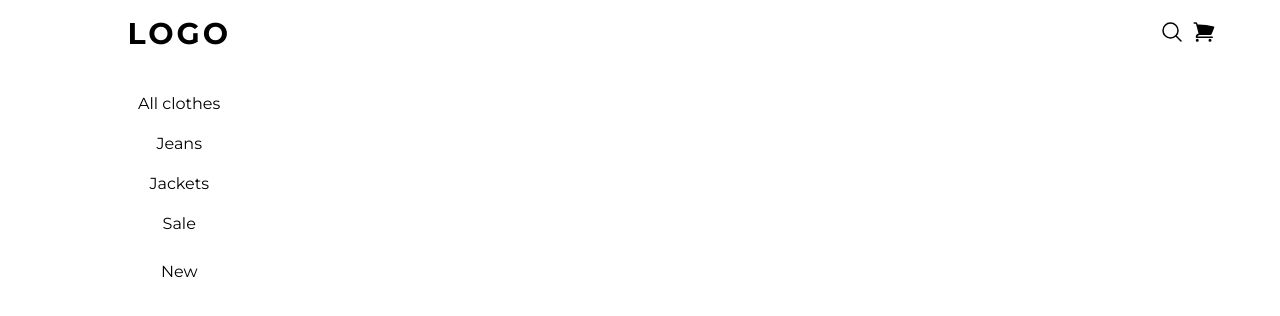
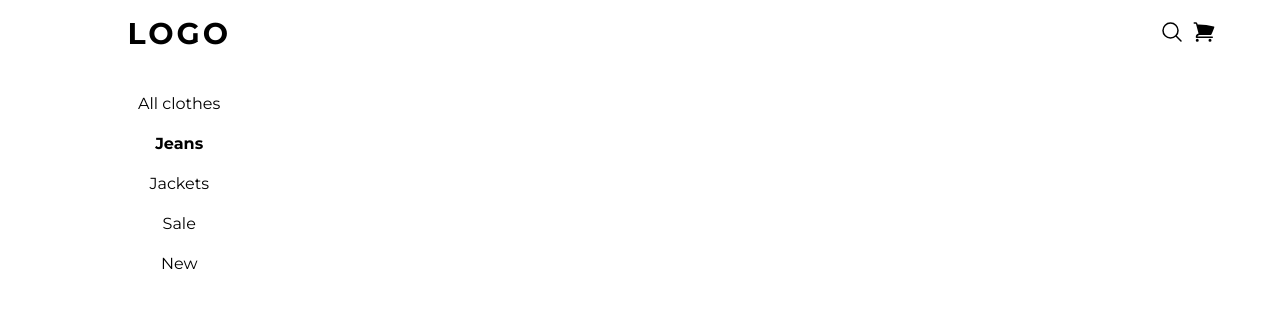
Before and after one commit to bluin4308/finalProject, a React (Create React App) app: page /jeans in a window 1280 px wide. Shown: the top 316 px of the page. Built offline with nearby package versions, Linux system fonts and the light colour scheme.

Commit message:
fix: active link effect

```diff
--- a/src/pages/components/Navigation/index.jsx
+++ b/src/pages/components/Navigation/index.jsx
@@ -12,54 +12,60 @@ const Navigation = () => {
       <div className="mt-8 flex flex-col">
         <NavLink
           to="all"
-          className={
-            "my-2 transition hover:font-bold " +
-            (({ isActive }) => (isActive ? "font-bold" : " "))
+          className={({ isActive }) =>
+            isActive
+              ? "my-2 font-bold transition hover:font-bold"
+              : " my-2 transition hover:font-bold"
           }
         >
           All clothes
         </NavLink>
         <NavLink
           to="jeans"
-          className={
-            "my-2 transition hover:font-bold " +
-            (({ isActive }) => (isActive ? "font-bold" : " "))
+          className={({ isActive }) =>
+            isActive
+              ? "my-2 font-bold transition hover:font-bold"
+              : " my-2 transition hover:font-bold"
           }
         >
           Jeans
         </NavLink>
         <NavLink
           to="jackets"
-          className={
-            "my-2 transition hover:font-bold " +
-            (({ isActive }) => (isActive ? "font-bold" : " "))
+          className={({ isActive }) =>
+            isActive
+              ? "my-2 font-bold transition hover:font-bold"
+              : " my-2 transition hover:font-bold"
           }
         >
           Jackets
         </NavLink>
         <NavLink
           to="sale"
-          className={
-            "my-2 transition hover:font-bold " +
-            (({ isActive }) => (isActive ? "font-bold" : " "))
+          className={({ isActive }) =>
+            isActive
+              ? "my-2 font-bold transition hover:font-bold"
+              : " my-2 transition hover:font-bold"
           }
         >
           Sale
         </NavLink>
         <NavLink
           to="new"
-          className={
-            "my-4 transition hover:font-bold " +
-            (({ isActive }) => (isActive ? "font-bold" : " "))
+          className={({ isActive }) =>
+            isActive
+              ? "my-2 font-bold transition hover:font-bold"
+              : " my-2 transition hover:font-bold"
           }
         >
           New
         </NavLink>
         <NavLink
           to=""
-          className={
-            "my-4 transition hover:font-bold " +
-            (({ isActive }) => (isActive ? "font-bold" : " "))
+          className={({ isActive }) =>
+            isActive
+              ? "my-2 font-bold transition hover:font-bold"
+              : " my-2 transition hover:font-bold"
           }
         ></NavLink>
       </div>
```
